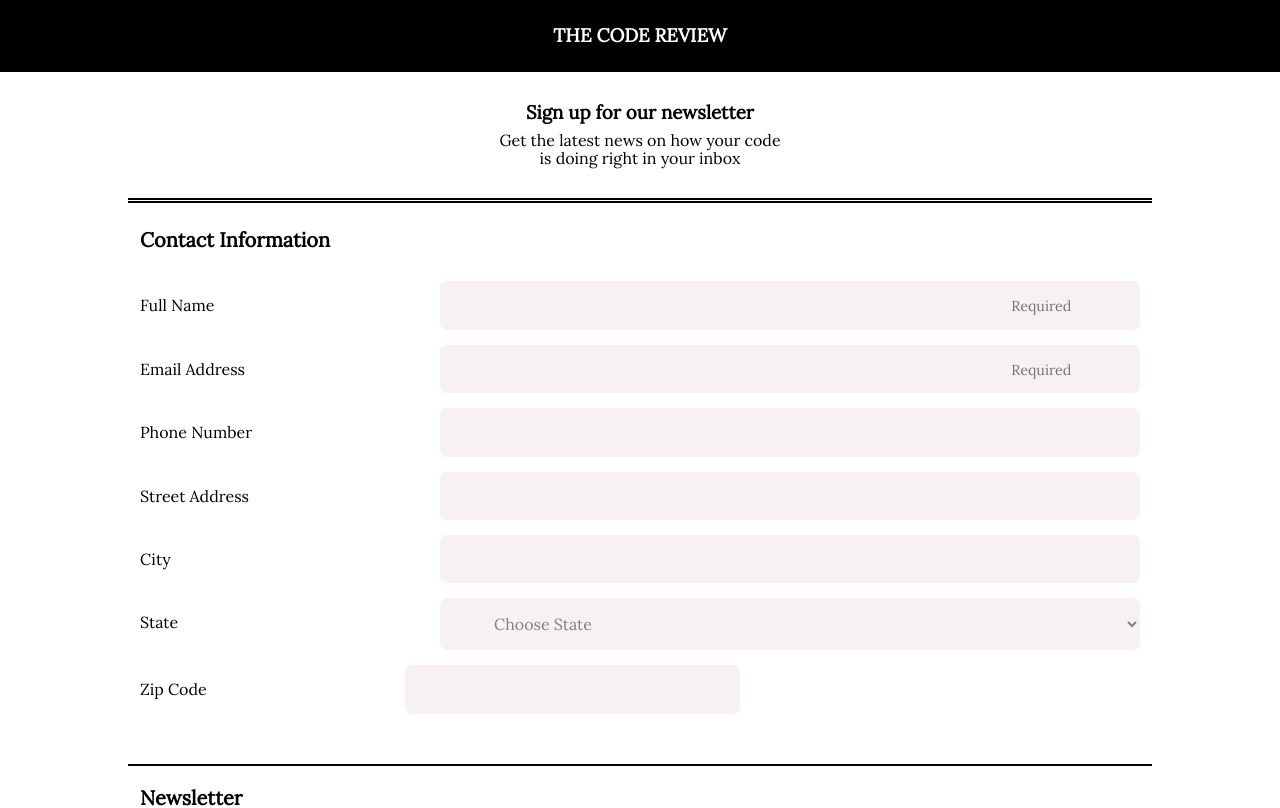
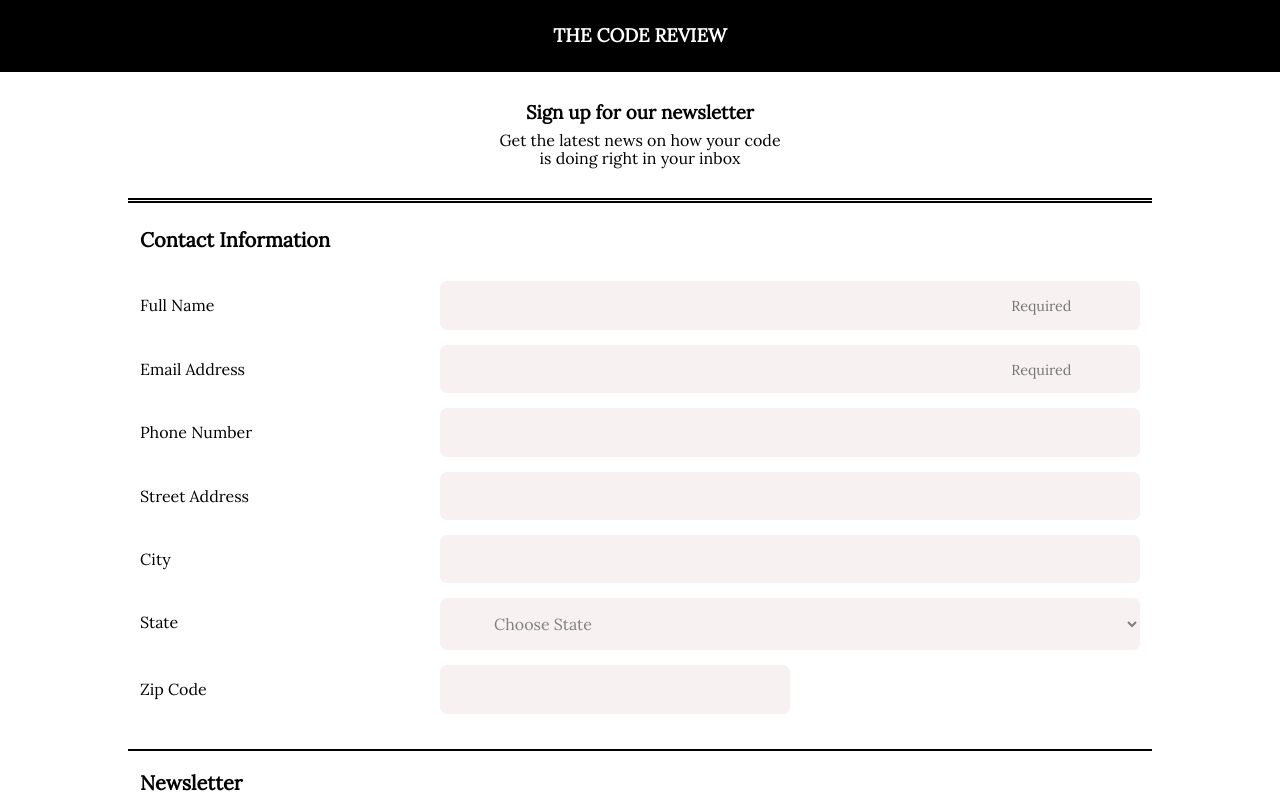
Before and after one commit to PiotrManczak39/techdegree-project-3, a plain HTML site: page index.html in a window 1280 px wide. Shown: the top 808 px of the page. Drawn offline with Linux system fonts and the light colour scheme.

Commit message:
Looking good.

```diff
--- a/css/styles.css
+++ b/css/styles.css
@@ -114,6 +114,11 @@ textarea {
   flex-direction: column;
 }
 
+.zip_code {
+  display: flex;
+  flex-direction: column;
+}
+
 .part1 {
   border-bottom: solid 2px black;
 }
@@ -151,14 +156,6 @@ textarea {
     max-width: 70%;
   }
 
-  .zip_code {
-    max-width: 60%;
-  }
-
-  .zip_code input {
-    margin-left: 33%;
-  }
-
   .item label + input,
   .state label + select {
     flex-grow: 1;
@@ -169,4 +166,22 @@ textarea {
     max-width: 80%;
   }
 
+  .zip_code {
+    display: block;
+  }
+
+  .zip_code label,
+  .zip_code input {
+    display: inline-block;
+    float: left;
+  }
+
+  .zip_code label {
+    width: 30%;
+  }
+
+  #zip_code {
+    width: 35%;
+  }
+
 }
--- a/index.html
+++ b/index.html
@@ -61,7 +61,7 @@
             </select>
           </div>
 
-          <div class="zip_code item">
+          <div class="zip_code">
             <label for="zip_code">Zip Code</label>
             <input type="text" id="zip_code" name="user_zip_code">
           </div>
```
